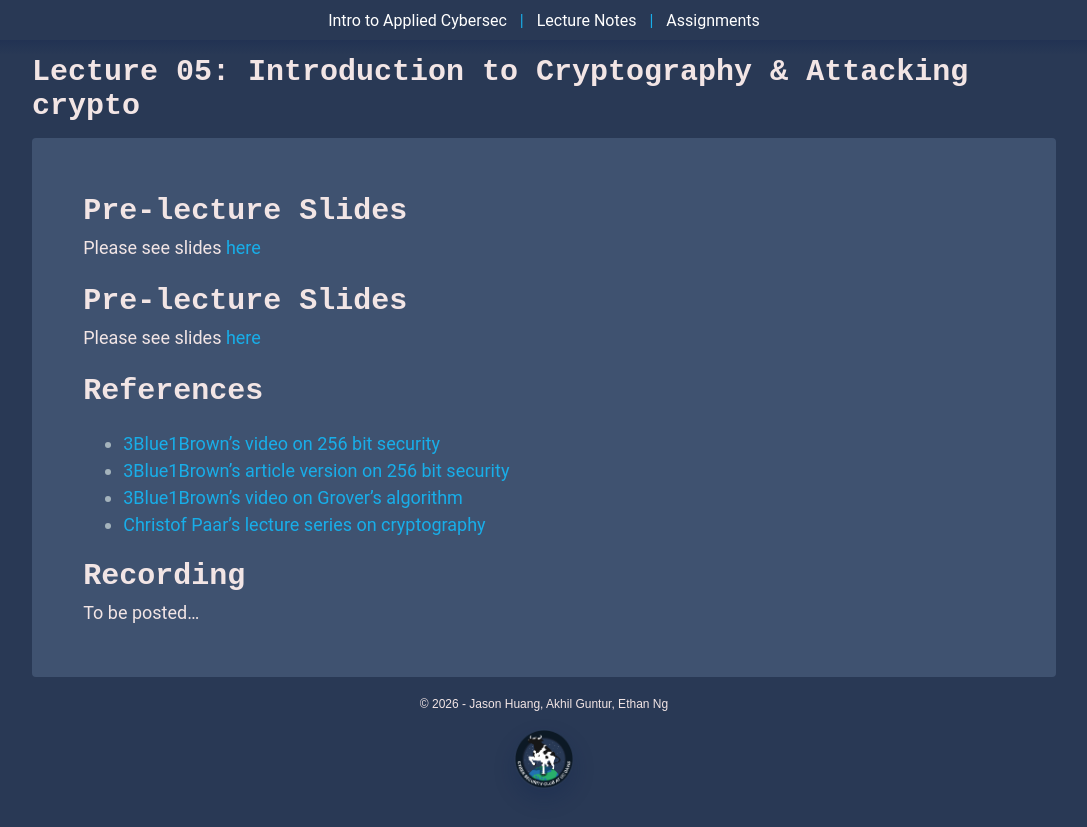
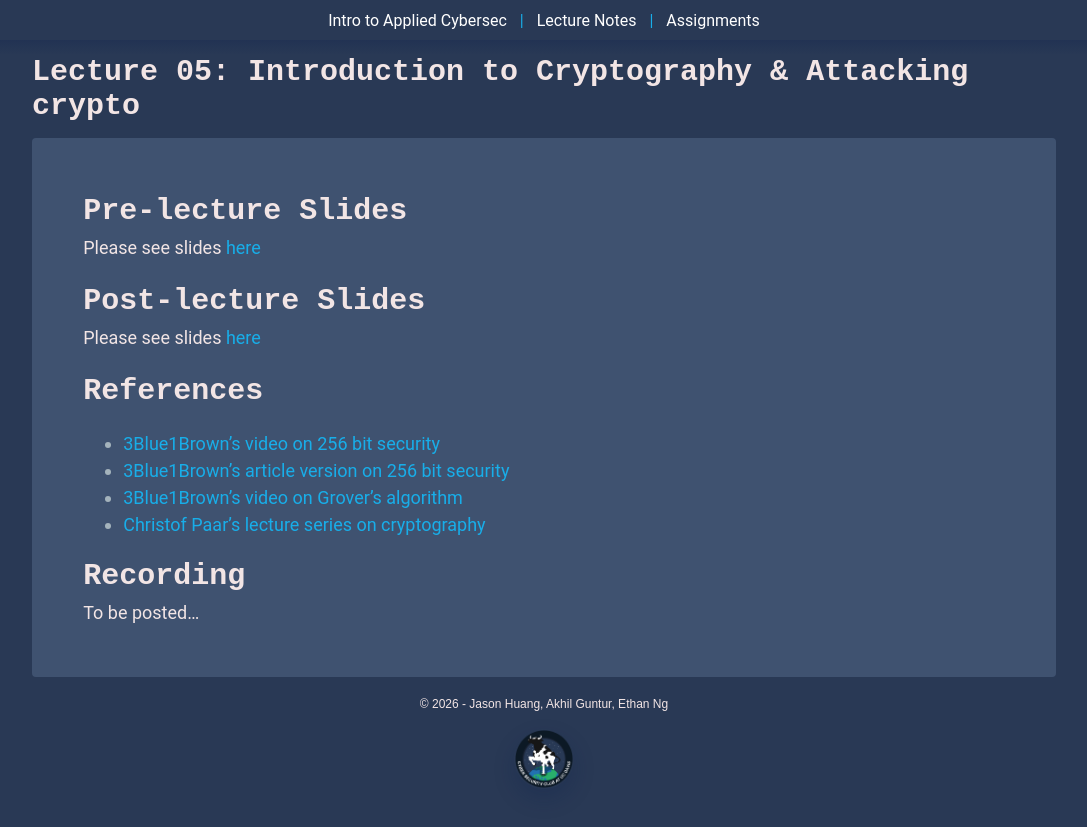
Before and after one commit to cyber-security-club-ucd/ecs198f, a Jekyll site: the page built from _notes/05.md, in a window 1280 px wide. Shown: the top 827 px of the page, without its empty margins (96-1183 px from the left). Built offline with Jekyll 4.4.1, drawn with Linux system fonts in a browser that asks for light colours.

Commit message:
*post* lecture 5 slides

```diff
--- a/_notes/05.md
+++ b/_notes/05.md
@@ -6,7 +6,7 @@ title: "Lecture 05: Introduction to Cryptography & Attacking crypto"
 # Pre-lecture Slides
 Please see slides [here](/assets/slides/crypto.pdf)
 
-# Pre-lecture Slides
+# Post-lecture Slides
 Please see slides [here](/assets/slides/crypto_annotated.pdf)
 
 # References
```
